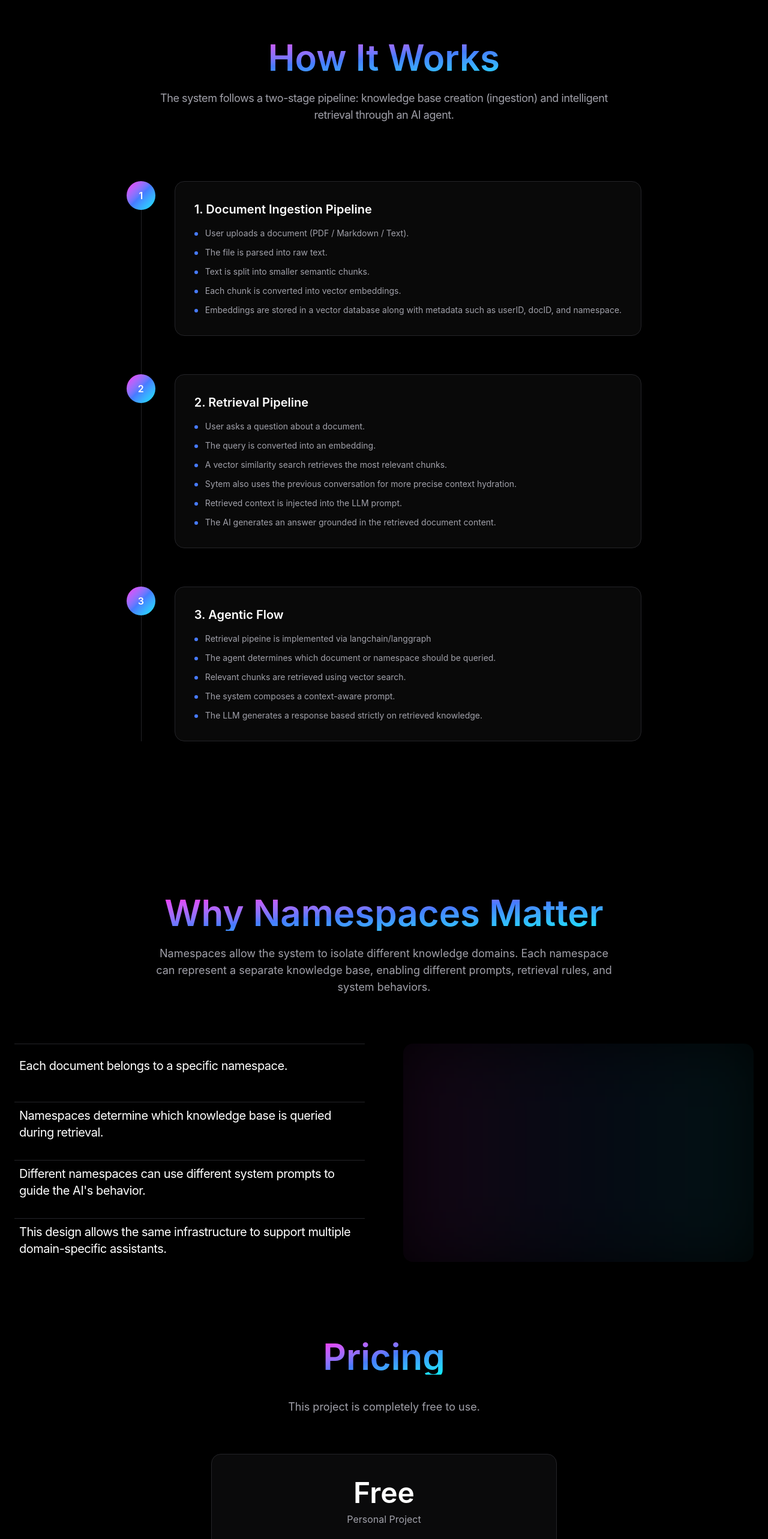
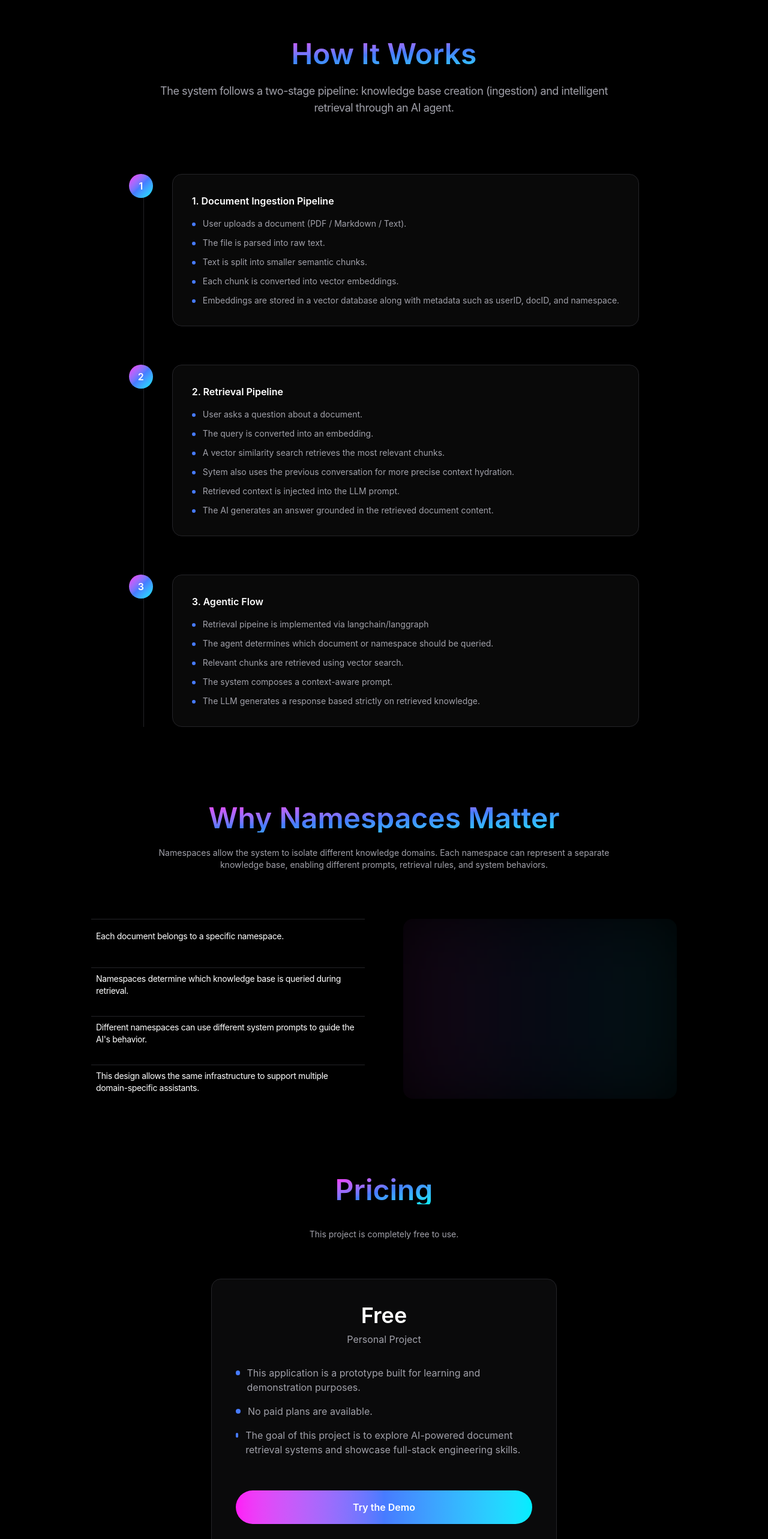
Before and after one commit to thrivingSec/TalkToYourDoc, a Next.js app: page / in a window 1280 px wide. Shown: the part 2026-4592 px from the top of the page at 60% size. Built offline with nearby package versions, Linux system fonts and the light colour scheme.

Commit message:
Landing page UI

```diff
--- a/src/components/sections/Footer.tsx
+++ b/src/components/sections/Footer.tsx
@@ -8,7 +8,7 @@ const Footer = () => {
   const data = md.footer;
   return (
     <div className="w-full flex items-center justify-center" >
-      <footer className="relative border-t border-border py-24 w-full max-w-7xl overflow-hidden mx-auto">
+      <footer className="relative border-t border-border py-24 w-full max-w-5xl overflow-hidden mx-auto">
       {/* background glow */}
       <div className="absolute inset-0 -z-10 bg-linear-to-t from-primary/5 via-transparent to-transparent" />
 
@@ -22,7 +22,7 @@ const Footer = () => {
                 Talk To Your Docs
               </div>
 
-              <p className="text-muted-foreground mt-4 leading-relaxed">
+              <p className="text-muted-foreground mt-4 leading-relaxed text-sm">
                 {data.tagline}
               </p>
             </div>
--- a/src/components/sections/Namespace.tsx
+++ b/src/components/sections/Namespace.tsx
@@ -4,18 +4,18 @@ import { md } from "../data/marketingData";
 const Namespace = () => {
   const data = md.namespace;
   return (
-    <section className="relative py-32 overflow-hidden w-full max-w-7xl">
+    <section className="relative overflow-hidden w-full max-w-5xl">
       {/* background glow */}
       <div className="absolute -top-40 left-1/2 -translate-x-1/2 w-200 h-100 bg-secondary/20 blur-[120px] -z-10" />
 
       <div className="mx-auto px-6 flex flex-col gap-20 items-center justify-center" id="namespace">
         {/* heading */}
         <div className="max-w-3xl mx-auto text-center">
-          <h2 className="text-4xl lg:text-6xl font-semibold bg-clip-text text-transparent bg-linear-to-br from-primary via-accent to-secondary">
+          <h2 className="text-3xl lg:text-5xl font-semibold bg-clip-text text-transparent bg-linear-to-br from-primary via-accent to-secondary">
             {data.title}
           </h2>
 
-          <p className="text-muted-foreground mt-6 text-lg">
+          <p className="text-muted-foreground mt-6 text-sm">
             {data.description}
           </p>
         </div>
@@ -29,7 +29,7 @@ const Namespace = () => {
               className="row-span-1 flex flex-col gap-3 items-start justify-center p-2 border-t border-border"
               key={i}
             >
-              <h2 className="text-xl text-foreground tracking-tight">
+              <h2 className="text-sm text-foreground tracking-tight">
                 {item}
               </h2>
             </div>
--- a/src/components/sections/Pricing.tsx
+++ b/src/components/sections/Pricing.tsx
@@ -6,17 +6,17 @@ const Pricing = () => {
   const router = useRouter()
   const data = md.pricing
   return (
-    <section className="relative w-full h-screen">
+    <section className="relative py-32 w-full h-screen">
 
-      <div className="mx-auto max-w-7xl px-6 flex flex-col items-center gap-16" id='pricing'>
+      <div className="mx-auto max-w-5xl px-6 flex flex-col items-center gap-16" id='pricing'>
 
         {/* heading */}
         <div className="w-full flex flex-col items-center justify-center gap-10">
-          <div className="text-4xl lg:text-6xl font-semibold bg-clip-text text-transparent bg-linear-to-br from-primary via-accent to-secondary">
+          <div className="text-3xl lg:text-5xl font-semibold bg-clip-text text-transparent bg-linear-to-br from-primary via-accent to-secondary">
             {data.title}
           </div>
 
-          <p className="text-muted-foreground text-lg">
+          <p className="text-muted-foreground text-sm">
             {data.description}
           </p>
         </div>
@@ -26,7 +26,7 @@ const Pricing = () => {
 
           <div className="text-center">
 
-            <div className="text-5xl font-semibold">
+            <div className="text-4xl font-semibold">
               Free
             </div>
 
--- a/src/components/sections/Working.tsx
+++ b/src/components/sections/Working.tsx
@@ -6,11 +6,11 @@ const Working = () => {
   return (
     <section className="relative py-32 overflow-hidden">
 
-      <div className="mx-auto max-w-7xl px-6 flex flex-col gap-24" id='working'>
+      <div className="mx-auto max-w-5xl px-6 flex flex-col gap-24" id='working'>
 
         {/* header */}
         <div className="text-center max-w-3xl mx-auto">
-          <h2 className="text-4xl lg:text-6xl font-semibold bg-clip-text text-transparent bg-linear-to-br from-primary via-accent to-secondary">
+          <h2 className="text-3xl lg:text-5xl font-semibold bg-clip-text text-transparent bg-linear-to-br from-primary via-accent to-secondary">
             {data.title}
           </h2>
 
@@ -29,14 +29,14 @@ const Working = () => {
             <div key={i} className="relative flex gap-8 items-start">
 
               {/* node */}
-              <div className="relative z-10 flex items-center justify-center h-12 w-12 rounded-full bg-linear-to-br from-primary via-accent to-secondary text-white font-semibold shadow-lg">
+              <div className="relative z-10 flex items-center justify-center h-10 w-10 rounded-full bg-linear-to-br from-primary via-accent to-secondary text-white font-semibold shadow-lg">
                 {i + 1}
               </div>
 
               {/* card */}
               <div className="flex-1 rounded-2xl border border-border bg-card/60 backdrop-blur-sm p-8 shadow-xl hover:shadow-2xl dark:hover:shadow-accent transition">
 
-                <h3 className="text-xl font-semibold mb-4">
+                <h3 className="font-semibold mb-4">
                   {section.title}
                 </h3>
 
@@ -44,7 +44,7 @@ const Working = () => {
                   {section.steps.map((step, j) => (
                     <li
                       key={j}
-                      className="text-muted-foreground text-sm lg:text-md flex gap-3"
+                      className="text-muted-foreground text-sm flex gap-3"
                     >
                       <span className="h-1.5 w-1.5 mt-2 rounded-full bg-accent"></span>
                       {step}
```
